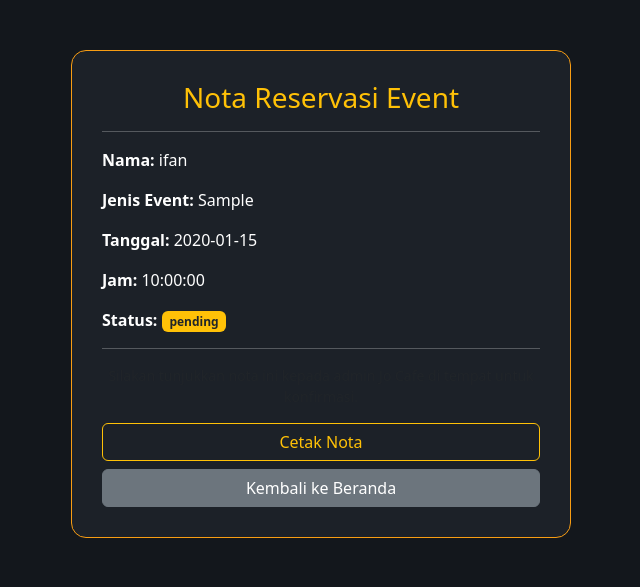
After one commit to ifantrijm/jocafe-reservation-system, a PHP site: page /reservasi/nota_event.php?id=1 in a window 1280 px wide. The commit adds this page. Shown: the top 587 px of the page, without its empty margins (319-959 px from the left). Run offline with PHP 8.4, Linux system fonts and the light colour scheme; data comes from the database, SQL or seed files in the repository; tables that the repository leaves empty hold one stand-in row (values such as "Sample post").

Commit message:
new progres

```diff
--- a/auth/login.php
+++ b/auth/login.php
@@ -93,6 +93,9 @@ if (isset($_POST['login'])) {
             <div class="text-center">
                 <a href="register.php" class="text-white text-decoration-none small">Belum punya akun? Registrasi dulu</a>
             </div>
+            <a href="../index.php" class="btn btn-outline-secondary w-100 mt-2">
+                <i class="fas fa-arrow-left me-2"></i> Kembali ke Beranda
+            </a>
         </form>
     </div>
 </body>
--- a/auth/register.php
+++ b/auth/register.php
@@ -239,7 +239,6 @@ if (isset($_POST['register'])) {
 
             <select name="role_staff" class="form-select" required>
                 <option value="admin">Admin</option>
-                <option value="manager">Manager</option>
             </select>
         </div>
 
--- /dev/null
+++ b/reservasi/nota_event.php
@@ -0,0 +1,38 @@
+<?php
+include "../config/koneksi.php";
+
+// Ambil ID dari URL
+$id = $_GET['id'];
+$query = mysqli_query($conn, "SELECT reservasi_event.*, pelanggan.nama
+                              FROM reservasi_event
+                              JOIN pelanggan ON reservasi_event.id_pelanggan = pelanggan.id_pelanggan
+                              WHERE reservasi_event.id_event_res = '$id'");
+$data = mysqli_fetch_assoc($query);
+?>
+
+<!DOCTYPE html>
+<html lang="id">
+<head>
+    <title>Nota Reservasi Event</title>
+    <link href="https://cdn.jsdelivr.net/npm/bootstrap@5.3.0/dist/css/bootstrap.min.css" rel="stylesheet">
+    <style>
+        body { background: #13171c; color: white; padding: 50px; }
+        .nota-card { background: #1c2128; padding: 30px; border-radius: 15px; max-width: 500px; margin: auto; border: 1px solid #f89d13; }
+    </style>
+</head>
+<body>
+    <div class="nota-card">
+        <h3 class="text-warning text-center">Nota Reservasi Event</h3>
+        <hr>
+        <p><strong>Nama:</strong> <?= $data['nama']; ?></p>
+        <p><strong>Jenis Event:</strong> <?= $data['jenis_event']; ?></p>
+        <p><strong>Tanggal:</strong> <?= $data['tanggal_event']; ?></p>
+        <p><strong>Jam:</strong> <?= $data['jam_event']; ?></p>
+        <p><strong>Status:</strong> <span class="badge bg-warning text-dark"><?= $data['status_booking']; ?></span></p>
+        <hr>
+        <p class="text-center small text-muted">Silakan tunjukkan nota ini kepada admin Jo Cafe di tempat untuk konfirmasi.</p>
+        <button onclick="window.print()" class="btn btn-outline-warning w-100">Cetak Nota</button>
+        <a href="../index.php" class="btn btn-secondary w-100 mt-2">Kembali ke Beranda</a>
+    </div>
+</body>
+</html>
```
Also changed, not shown: reservasi/event.php (+6 -1 lines).
